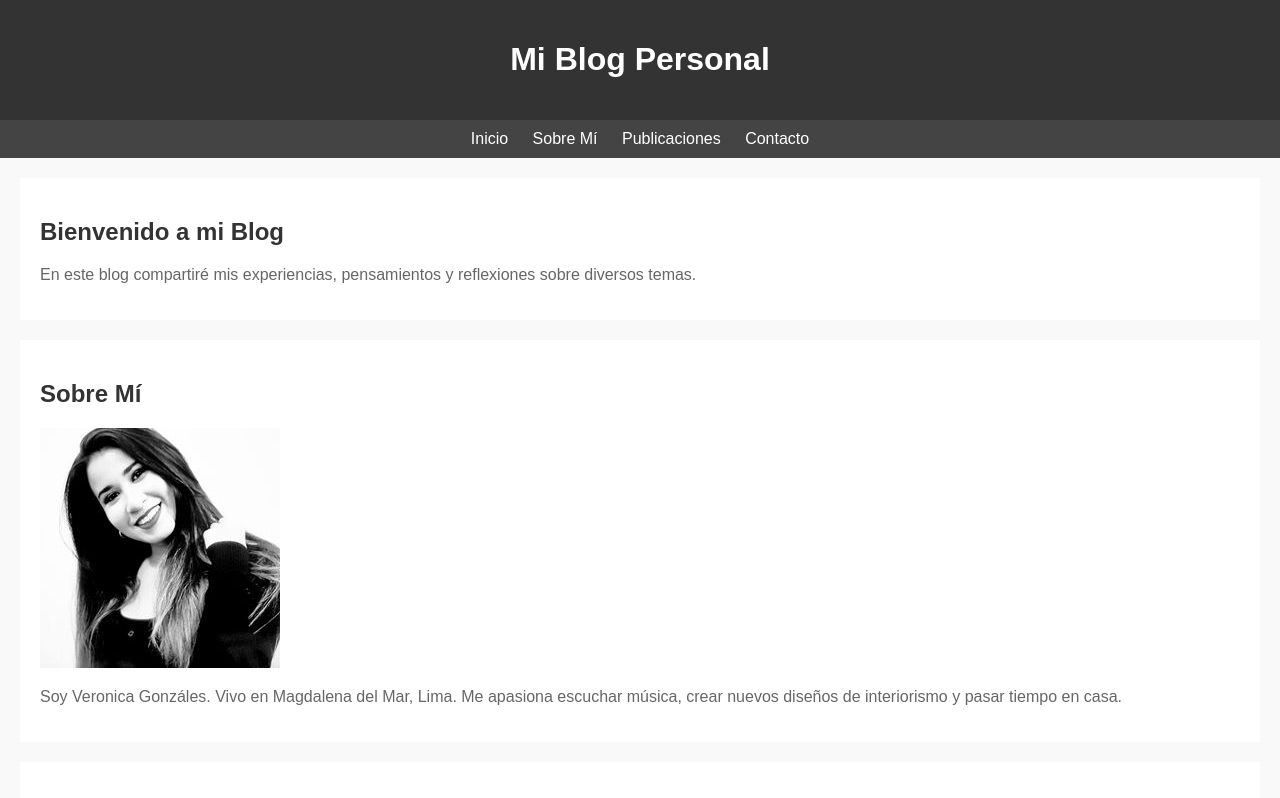
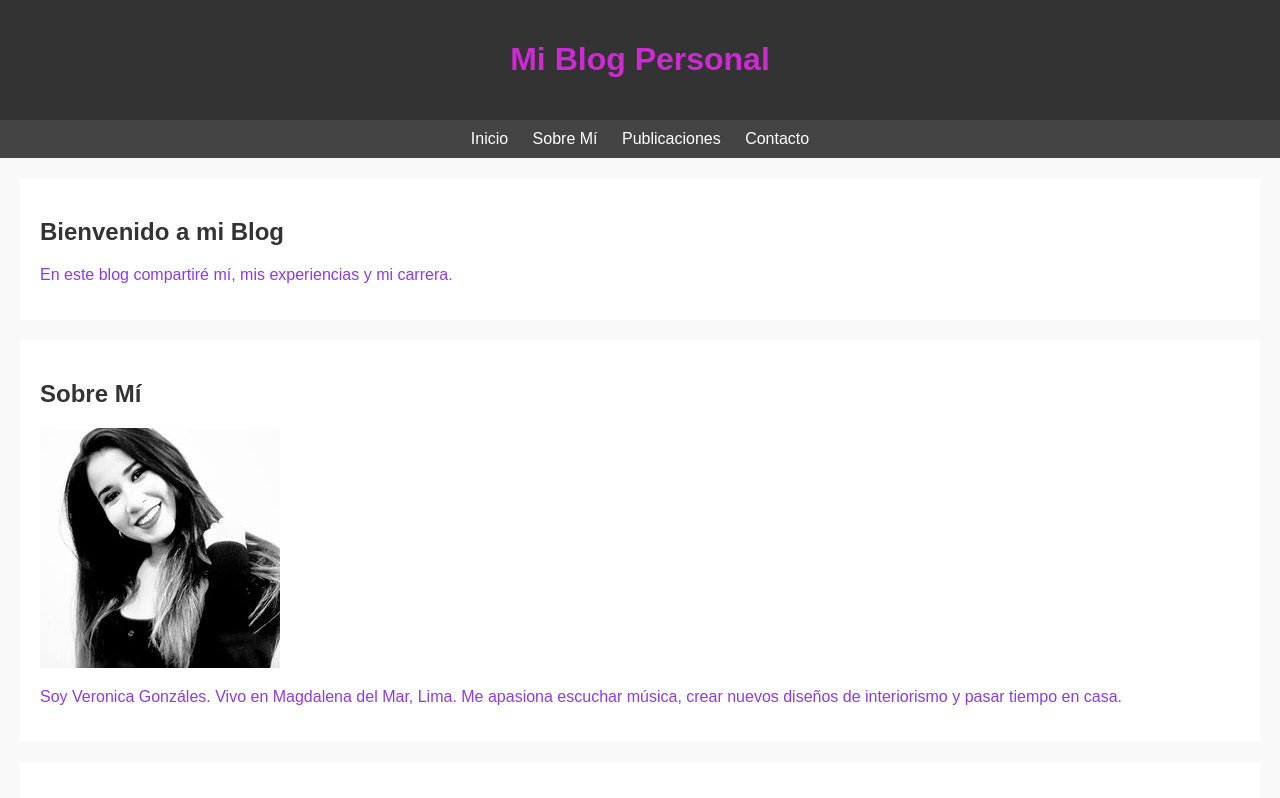
Before and after one commit to VeroGS/VeroGS.github.io, a plain HTML site: page index.html in a window 1280 px wide. Shown: the top 798 px of the page. Drawn offline with Linux system fonts and the light colour scheme.

Commit message:
Mi página

```diff
--- a/index.html
+++ b/index.html
@@ -21,7 +21,7 @@
 
 <article id="inicio">
     <h2>Bienvenido a mi Blog</h2>
-    <p>En este blog compartiré mis experiencias, pensamientos y reflexiones sobre diversos temas.</p>
+    <p>En este blog compartiré mí, mis experiencias y mi carrera.</p>
 </article>
 
 <article id="sobre-mi">
--- a/styles.css
+++ b/styles.css
@@ -32,3 +32,12 @@
         p {
             color: #666;
         }
+article{
+    color: rgb(243, 93, 128);
+}
+p{
+    color: rgb(142, 59, 230);
+}
+h1{
+    color: rgb(203, 43, 208);
+}
```
